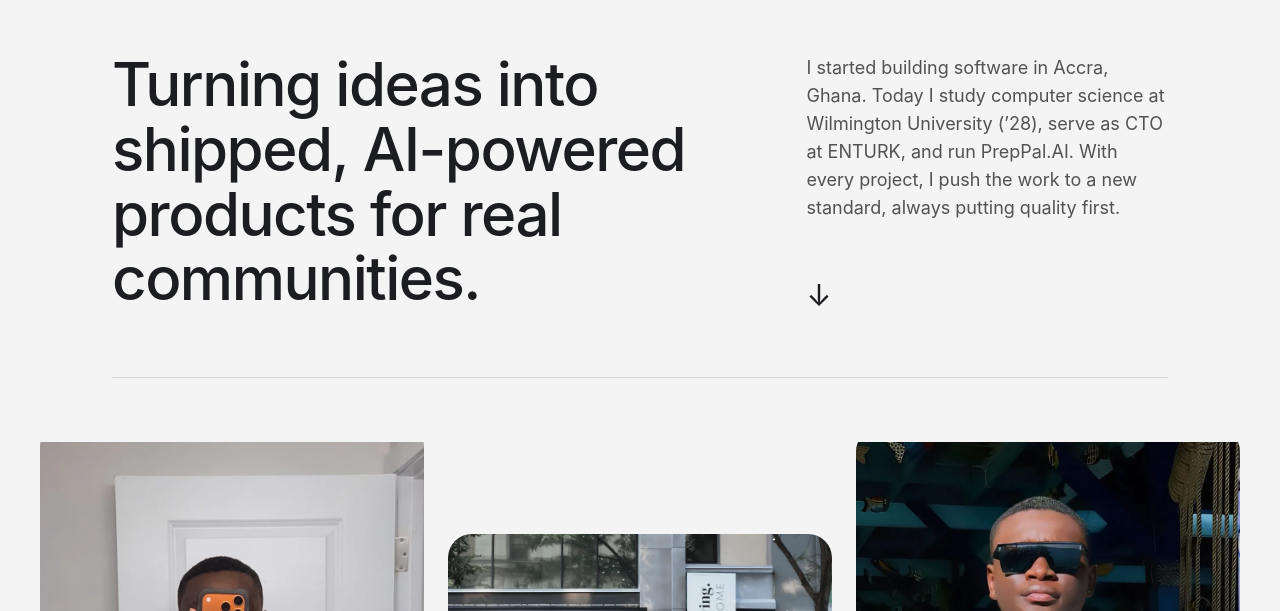
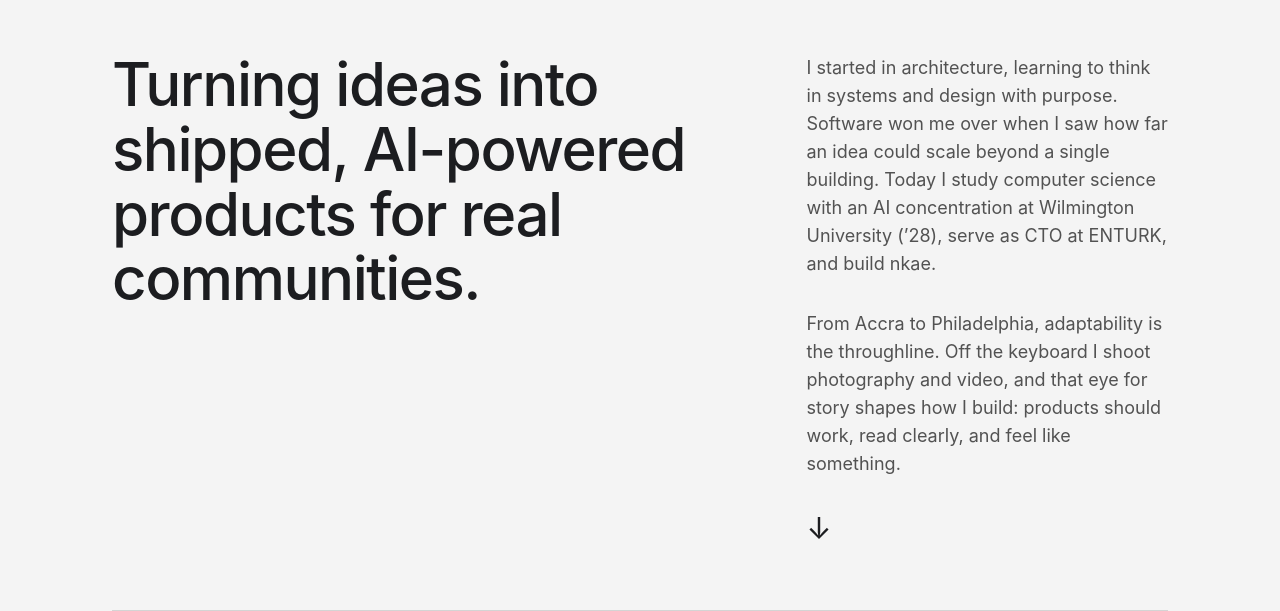
Before and after one commit to Jewettturkson/portfolio, a Next.js app: page / in a window 1280 px wide. Shown: the part 2189-2800 px from the top of the page. Built offline with nearby package versions, Linux system fonts and the light colour scheme; a web font is replaced by a local one.

Commit message:
About: architecture-to-AI story, MEND, reorder, nkae preview

```diff
--- a/app/components/About.tsx
+++ b/app/components/About.tsx
@@ -47,9 +47,21 @@ export default function About() {
               transition={{ duration: 0.7, delay: 0.3 }}
               className="text-base leading-relaxed text-neutral-600 md:text-lg"
             >
-              I started building software in Accra, Ghana. Today I study computer science at
-              Wilmington University (&rsquo;28), serve as CTO at ENTURK, and run PrepPal.AI. With
-              every project, I push the work to a new standard, always putting quality first.
+              I started in architecture, learning to think in systems and design with purpose.
+              Software won me over when I saw how far an idea could scale beyond a single
+              building. Today I study computer science with an AI concentration at Wilmington
+              University (&rsquo;28), serve as CTO at ENTURK, and build nkae.
+            </motion.p>
+            <motion.p
+              initial={{ opacity: 0, y: 30 }}
+              whileInView={{ opacity: 1, y: 0 }}
+              viewport={{ once: true, margin: "-60px" }}
+              transition={{ duration: 0.7, delay: 0.45 }}
+              className="text-base leading-relaxed text-neutral-600 md:text-lg"
+            >
+              From Accra to Philadelphia, adaptability is the throughline. Off the keyboard I
+              shoot photography and video, and that eye for story shapes how I build: products
+              should work, read clearly, and feel like something.
             </motion.p>
             <motion.span
               initial={{ opacity: 0 }}
```
